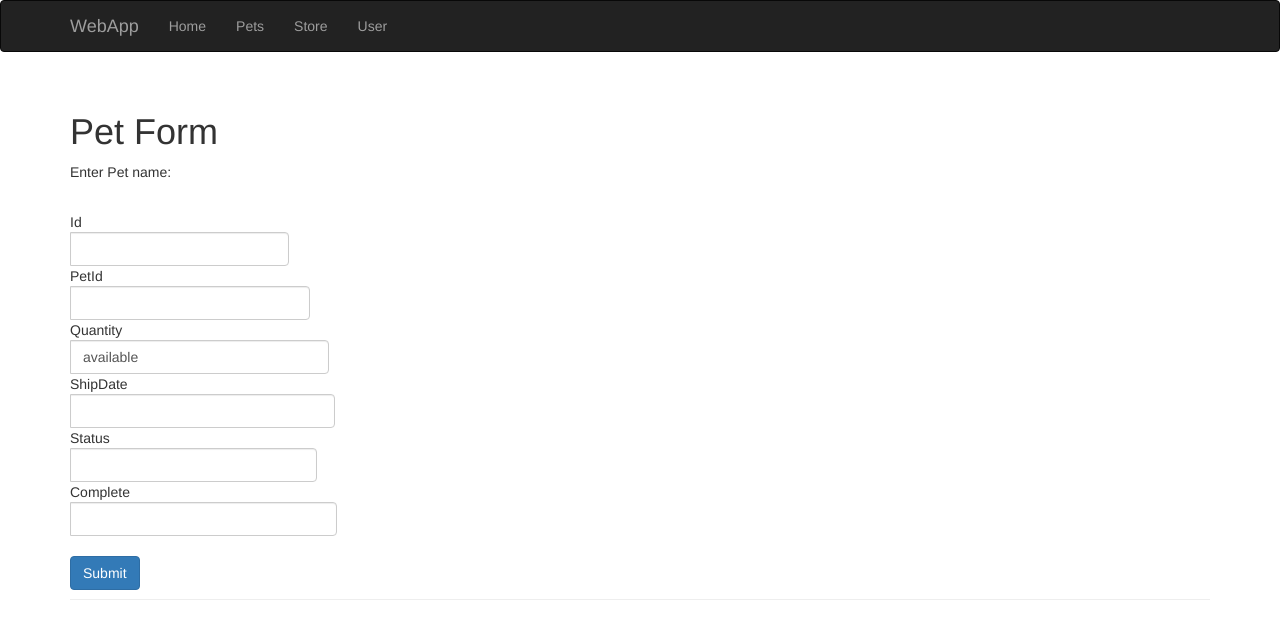
After one commit to LuisAlfredoDeLaOssaDiaz/resAPI, a Flask app: page /new_store in a window 1280 px wide. The commit adds this page. Shown: the top 639 px of the page. Run offline with Flask 2, Linux system fonts and the light colour scheme; some libraries are stand-ins or nearby versions.

Commit message:
Add files via upload

```diff
--- /dev/null
+++ b/templates/new_store.html
@@ -0,0 +1,44 @@
+{% extends "base.html" %}
+
+{% block page_content %}
+
+<div class="page-header">
+    <h1>Pet Form</h1>
+    <p>Enter Pet name:   </p>
+        <br>
+            <form action="/store_detail" method="post">
+                <input type="hidden" id="op" name="op" value="I">
+                <div class="input-group mb-3">
+                    <span class="input-group-text" id="inputGroup_id">Id</span>
+                    <input type="text" class="form-control" name="id" aria-label="Sizing example input" aria-describedby="inputGroup_idt">
+                </div>
+
+                <div class="input-group mb-3">
+                    <span class="input-group-text" id="inputGroup_name">PetId</span>
+                    <input type="text" class="form-control" name="petId" aria-label="Sizing example input" aria-describedby="inputGroup_name">
+                </div>
+                <div class="input-group mb-3">
+                    <span class="input-group-text" id="inputGroup_satus">Quantity</span>
+                    <input type="text" class="form-control" name="quantity" aria-label="Sizing example input" aria-describedby="inputGroup_name" value="available">
+                </div>
+
+                <div class="input-group mb-3">
+                    <span class="input-group-text" id="inputGroup_name">ShipDate</span>
+                    <input type="text" class="form-control" name="shipDate" aria-label="Sizing example input" aria-describedby="inputGroup_name">
+                </div>
+
+                <div class="input-group mb-3">
+                    <span class="input-group-text" id="inputGroup_name">Status</span>
+                    <input type="text" class="form-control" name="status" aria-label="Sizing example input" aria-describedby="inputGroup_name">
+                </div>
+
+                <div class="input-group mb-3">
+                    <span class="input-group-text" id="inputGroup_name">Complete</span>
+                    <input type="text" class="form-control" name="complete" aria-label="Sizing example input" aria-describedby="inputGroup_name">
+                </div>
+
+                <br >
+                <input class="btn btn-primary" type="submit" name="form" value="Submit" />
+            </form>
+</div>
+{% endblock %}
--- a/templates/stores.html
+++ b/templates/stores.html
@@ -4,7 +4,7 @@
 
 <h2>Stores</h2>
 
-<a href="/new_pet" class="btn btn-success float-right">Add New Store</a>
+<a href="/new_store" class="btn btn-success float-right">Add New Store</a>
 <table class="table">
   <thead class="thead-dark">
     <tr>
```
